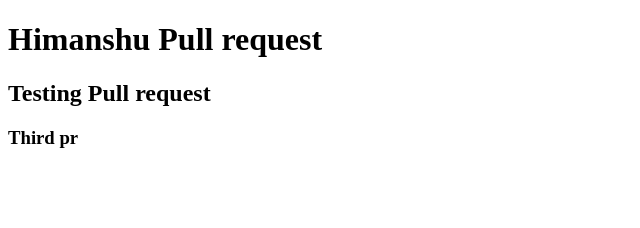
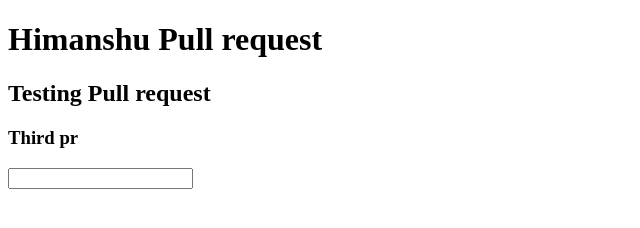
Before and after one commit to indoricoders/angular1, a plain HTML site: page index.html in a window 1280 px wide. Shown: the whole page, without its empty margins (0-640 px from the left). Drawn offline with Linux system fonts and the light colour scheme.

Commit message:
Update index.html

```diff
--- a/index.html
+++ b/index.html
@@ -10,5 +10,6 @@
   <h1>Himanshu Pull request</h1>
     <h2>Testing Pull request</h2>
     <h3> Third pr </h3>
+    <input type="text" name="pr4">
 </body>
 </html>
```
